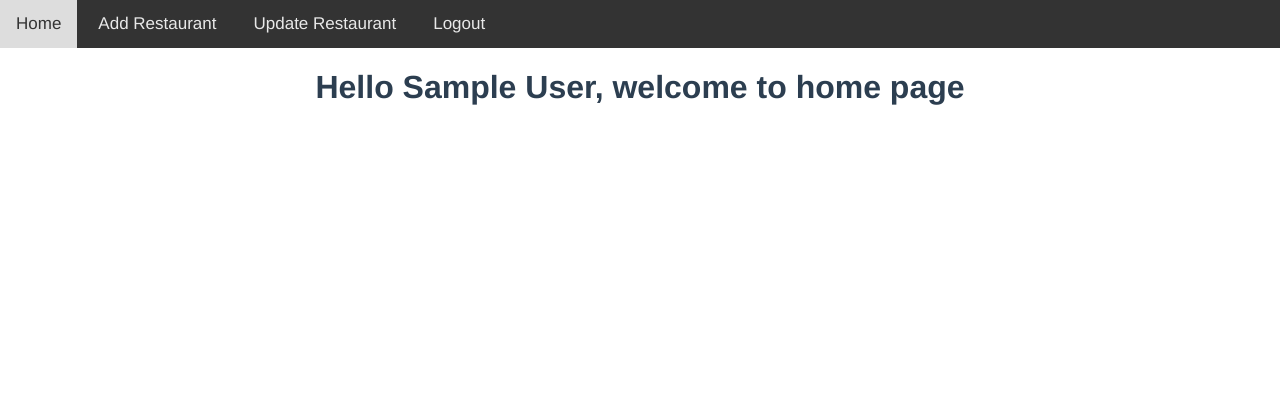
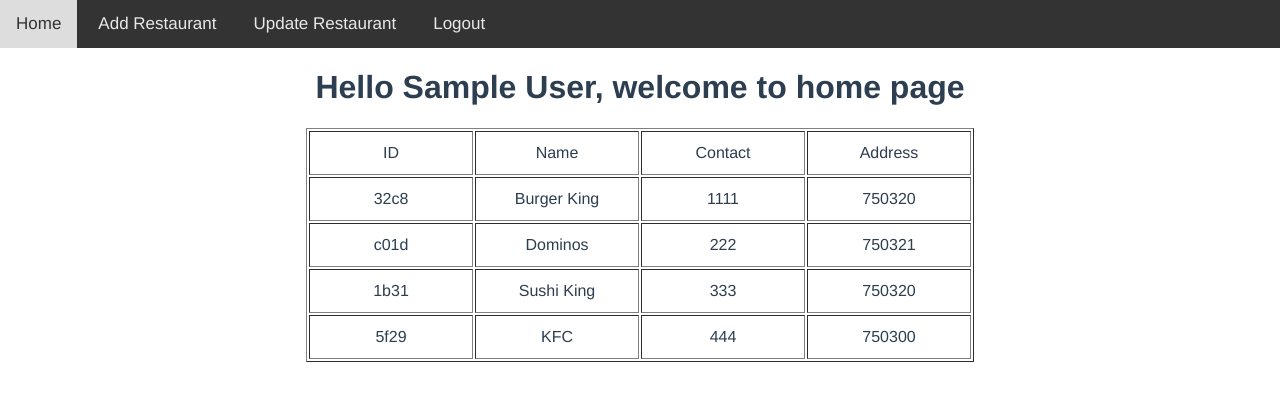
Before and after one commit to zhengyelau/restaurant-vue, a Vue app: page / in a window 1280 px wide. Shown: the top 400 px of the page. Built offline with nearby package versions, Linux system fonts and the light colour scheme; data requests are answered from the project's data file; sample sign-in values are in the browser's storage.

Commit message:
Create post API to add data

```diff
--- a/api/db.json
+++ b/api/db.json
@@ -55,6 +55,18 @@
       "name": "Dominos",
       "contact": "222",
       "address": "750321"
+    },
+    {
+      "id": "1b31",
+      "name": "Sushi King",
+      "contact": "333",
+      "address": "750320"
+    },
+    {
+      "id": "5f29",
+      "name": "KFC",
+      "contact": "444",
+      "address": "750300"
     }
   ]
 }
--- a/src/App.vue
+++ b/src/App.vue
@@ -25,7 +25,7 @@
     width: 150px;
 }
 
-.register input, .login input {
+.register input, .login input, .add input{
     width: 300px;
     height: 40px;
     padding-left: 20px;
@@ -36,7 +36,7 @@
     border: 1px solid skyblue;
 }
 
-.register button, .login button {
+.register button, .login button, .add button {
     width: 320px;
     height: 40px;
     border: 1px solid skyblue;
--- a/src/components/Add.vue
+++ b/src/components/Add.vue
@@ -1,9 +1,38 @@
 <!-- eslint-disable vue/multi-word-component-names -->
 <script setup>
+import { ref } from 'vue';
+import axios from 'axios';
 import Header from './Header.vue';
+const name = ref("")
+const address = ref("")
+const contact = ref("")
+
+const onSubmit = async() => {
+     let data = {
+          "name": name.value,
+          "contact": contact.value,
+          "address": address.value
+     }
+     console.log("data: " + JSON.stringify(data))
+     await axios.post(`http://localhost:3000/restaurant/`, data).then((res) => {
+          if (res.status === 201) {
+               alert("Successfully added")
+               name.value = ''
+               address.value = ''
+               contact.value = ''
+          }
+     })
+}
+
 </script>
 
 <template>
      <Header />
      <h1>Hello user, welcome to add restaurant page</h1>
+     <form class="add" @submit.prevent="onSubmit">
+          <input v-model="name" name="name" placeholder="Restaurant name" />
+          <input v-model="address" name="address" placeholder="Restaurant address"/>
+          <input v-model="contact" name="contact" placeholder="Restaurant contact number" />
+          <button type="button">Add new restaurant</button>
+     </form>
 </template>
--- a/src/components/Home.vue
+++ b/src/components/Home.vue
@@ -4,9 +4,10 @@
 import { onMounted, ref } from 'vue';
 import Header from './Header.vue';
 import SignUp from './SignUp.vue';
-
+import axios from 'axios';
 
 const userName = ref("default");
+const restaurant = ref([])
 
 onMounted(() => {
     let user = localStorage.getItem("userInfo")
@@ -15,18 +16,48 @@
     else {
 
         if (JSON.parse(user)?.data.name) {
-            console.log('new user')
             userName.value = JSON.parse(user)?.data.name
         }
         else {
-            console.log('old user')
             userName.value = JSON.parse(user)?.data[0]?.name
         }
     }
+
+
+    axios.get('http://localhost:3000/restaurant/').then((res) => {
+        if (res.status === 200 && res.data.length > 0) {
+            restaurant.value = res.data
+        }
+    })
 })
 </script>
 
 <template>
     <Header />
     <h1>Hello {{ userName }}, welcome to home page</h1>
+    <table border="1">
+        <tr>
+            <td>ID</td>
+            <td>Name</td>
+            <td>Contact</td>
+            <td>Address</td>
+        </tr>
+        <tr v-for="item in restaurant" :key=item.id>
+            <td>{{ item.id }}</td>
+            <td>{{ item.name }}</td>
+            <td>{{ item.contact }}</td>
+            <td>{{ item.address }}</td>
+        </tr>
+    </table>
 </template>
+
+<style>
+td {
+    width: 160px;
+    height: 40px;
+}
+
+table {
+    margin: auto;
+}
+</style>
```
